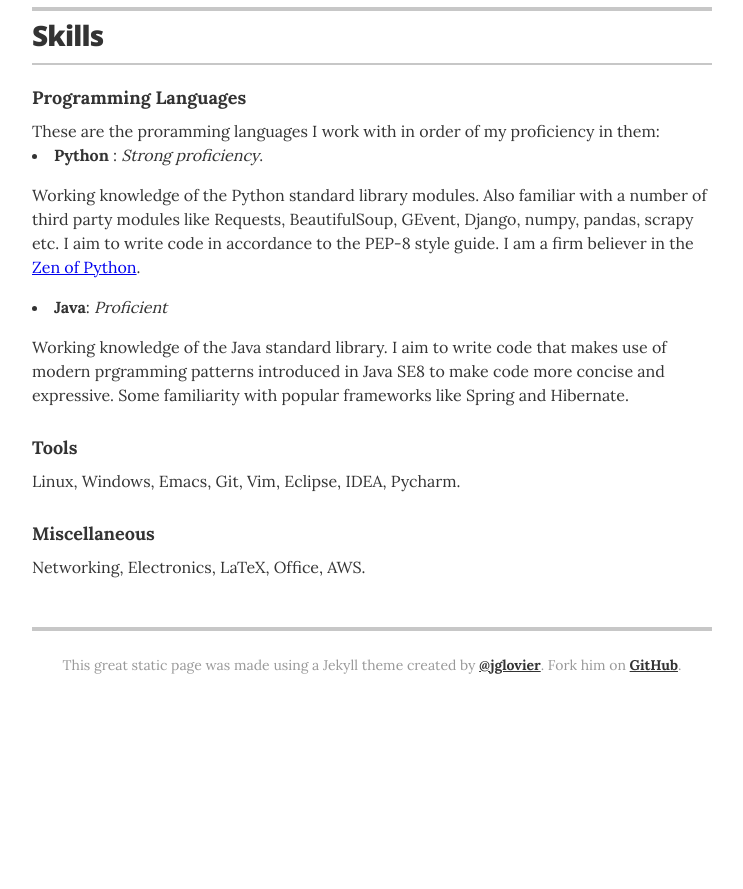
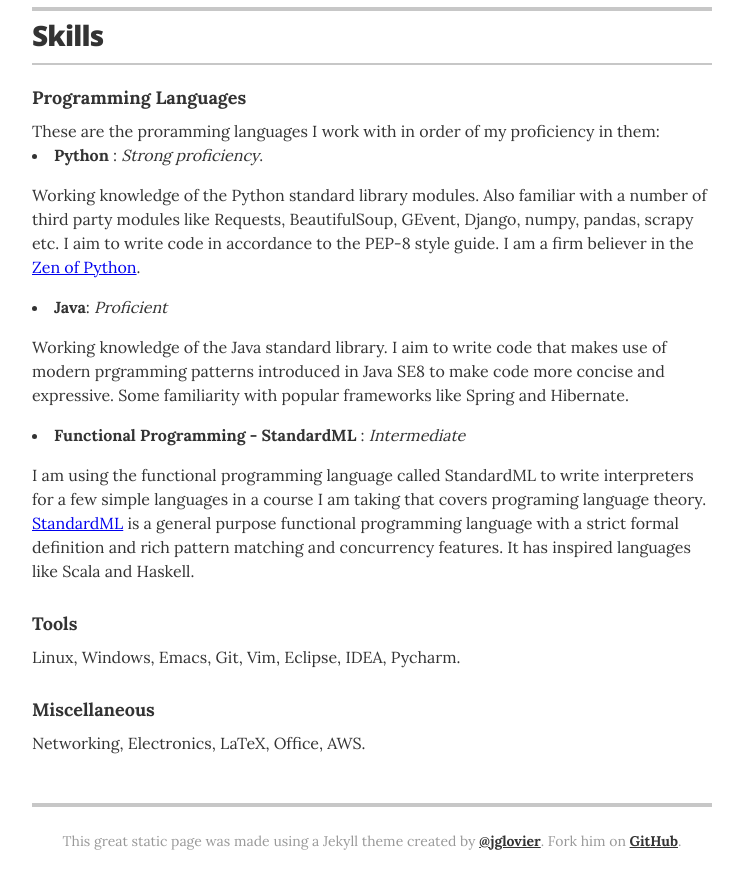
Before and after one commit to sameerraghuram/sameerraghuram.github.io, a Jekyll site: the page built from index.html, in a window 1280 px wide and 900 px high, scrolled down 2150 px. Shown: the top 889 px of the window, without its empty margins (268-1011 px from the left). Built offline with Jekyll 4.4.1, drawn with Linux system fonts in a browser that asks for light colours; before the commit the page ends 2874 px from its top, so only the background shows below that.

Commit message:
Skills - Standard ML

```diff
--- a/_layouts/resume.html
+++ b/_layouts/resume.html
@@ -156,11 +156,21 @@
           <h4 class="resume-item-details">Programming Languages</h4>
           <p class="resume-item-copy"> These are the proramming languages I work with in order of my proficiency in them:</p>
           <li> <strong>Python</strong> : <em>Strong proficiency</em>. <p>Working knowledge of the Python standard library modules. Also familiar with a number of third party modules like Requests, BeautifulSoup, GEvent, Django, numpy, pandas, scrapy etc. I aim to write code in accordance to the PEP-8 style guide. I am a firm believer in the <a href="https://www.python.org/dev/peps/pep-0020/"> Zen of Python</a>.</p></li>
+
           <li> <strong>Java</strong>: <em>Proficient</em>
           <p>Working knowledge of the Java standard library. I aim to write code that makes use of modern prgramming patterns introduced in Java SE8 to make code more concise and expressive. Some familiarity with popular frameworks like Spring and Hibernate.</p>
           </li>
 
+          <li>
+            <strong>
+              Functional Programming - StandardML
 
+            </strong>: <em>Intermediate</em>
+            <p>
+              I am using the functional programming language called StandardML to write interpreters for a few simple languages in a course I am taking that covers programing language theory. <a href="https://mitpress.mit.edu/books/definition-standard-ml">StandardML</a> is a general purpose functional programming language with a strict formal definition and rich pattern matching and concurrency features. It has inspired languages like Scala and Haskell.
+            </p>
+
+          </li>
 
         </div>
 
```
